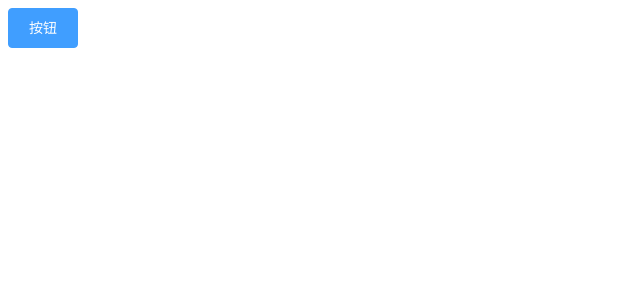
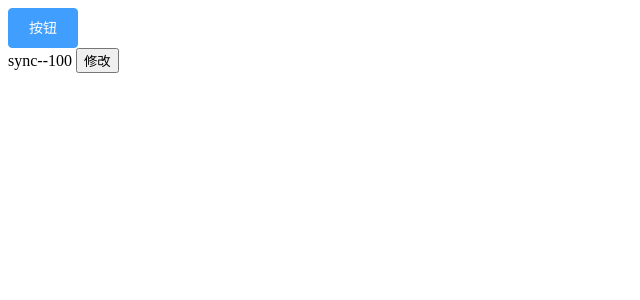
Before and after one commit to Pengzhenglong/dragons-ui, a Vue app: page / in a window 1280 px wide. Shown: the top 300 px of the page, without its empty margins (0-640 px from the left). Built offline with nearby package versions, Linux system fonts and the light colour scheme.

Commit message:
add .sync

```diff
--- a/src/App.vue
+++ b/src/App.vue
@@ -52,15 +52,15 @@
 
     <dg-button type="primary" @click="visible = true">按钮</dg-button>
     <!-- dialog对话框   ，sync是一个语法糖-->
-    <dg-dialog width="50%" top="20px" :visible="visible"  @close='close'>
+    <dg-dialog width="50%" top="20px" :visible.sync="visible" >
       <ul>
         <li>1</li>
         <li>2</li>
         <li>3</li>
       </ul>
       <template v-slot:footer>
-        <dg-button  @click="visible = false">取消</dg-button>
-        <dg-button type="primary"  @click="visible = false">确定</dg-button>
+        <dg-button @click="visible = false">取消</dg-button>
+        <dg-button type="primary" @click="visible = false">确定</dg-button>
       </template>
     </dg-dialog>
     <!-- <dg-dialog>
@@ -68,19 +68,24 @@
         <h3>我是标题</h3>
       </template>
     </dg-dialog> -->
+    <!-- 1.  :money="money"  @update:money -->
+    <!-- <demo  :visible='visible'  :money="money"  @update:money="fn1"></demo> -->
+    <demo :visible.sync="visible"  :money.sync="money"></demo>
+
   </div>
 </template>
 
 <script>
-
+import demo from './demo/demo.vue'
 export default {
   name: 'App',
   components: {
-
+    demo
   },
   data () {
     return {
-      visible: false
+      visible: false,
+      money: 100
     }
   },
   methods: {
@@ -90,6 +95,9 @@ export default {
     // 子传父
     close (value) {
       this.visible = value
+    },
+    fn1 (value) {
+      this.money = value
     }
   }
 }
--- a/src/components/dialog.vue
+++ b/src/components/dialog.vue
@@ -44,9 +44,9 @@ export default {
   },
   methods: {
     handleClose () {
-      console.log('哈哈')
+      // console.log('哈哈')
       // this.visible = false
-      this.$emit('close', false)
+      this.$emit('update:visible', false)
     }
   }
 }
--- /dev/null
+++ b/src/demo/demo.vue
@@ -0,0 +1,31 @@
+<template>
+  <div>sync--{{ money }}
+
+      <button @click="fn">修改</button>
+  </div>
+
+</template>
+
+<script>
+export default {
+  name: 'demo',
+  props: {
+    visible: {
+      type: Boolean,
+      default: false
+    },
+
+    money: null
+  },
+  methods: {
+    fn () {
+      // this.money = 200
+      this.$emit('update:money', 200)
+      this.$emit('update:visible', true)
+    }
+  }
+}
+</script>
+
+<style>
+</style>
```
